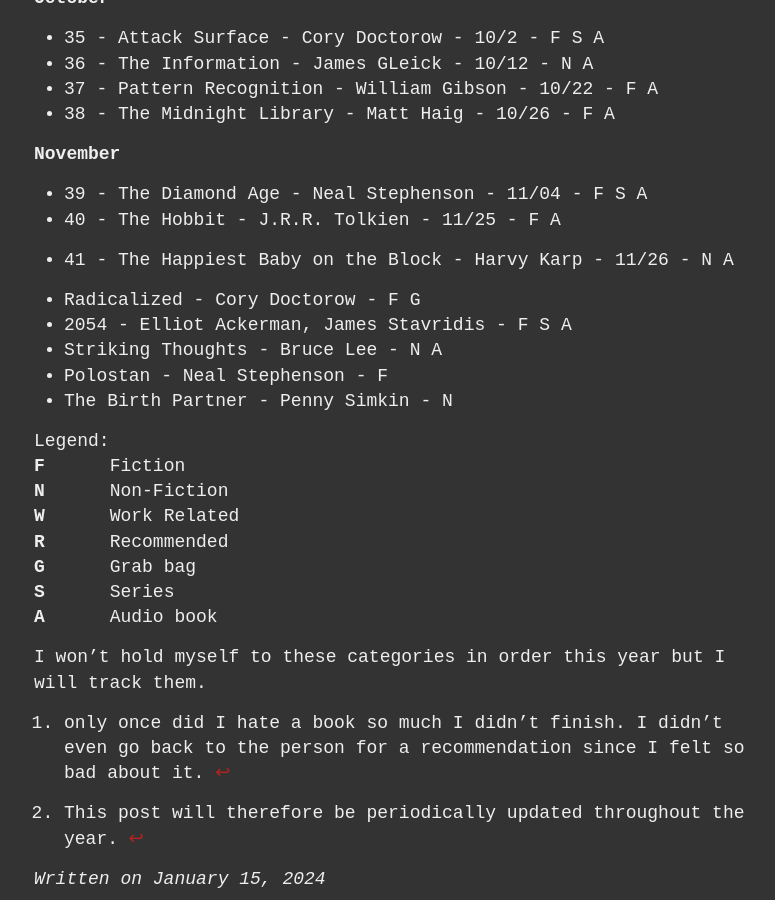
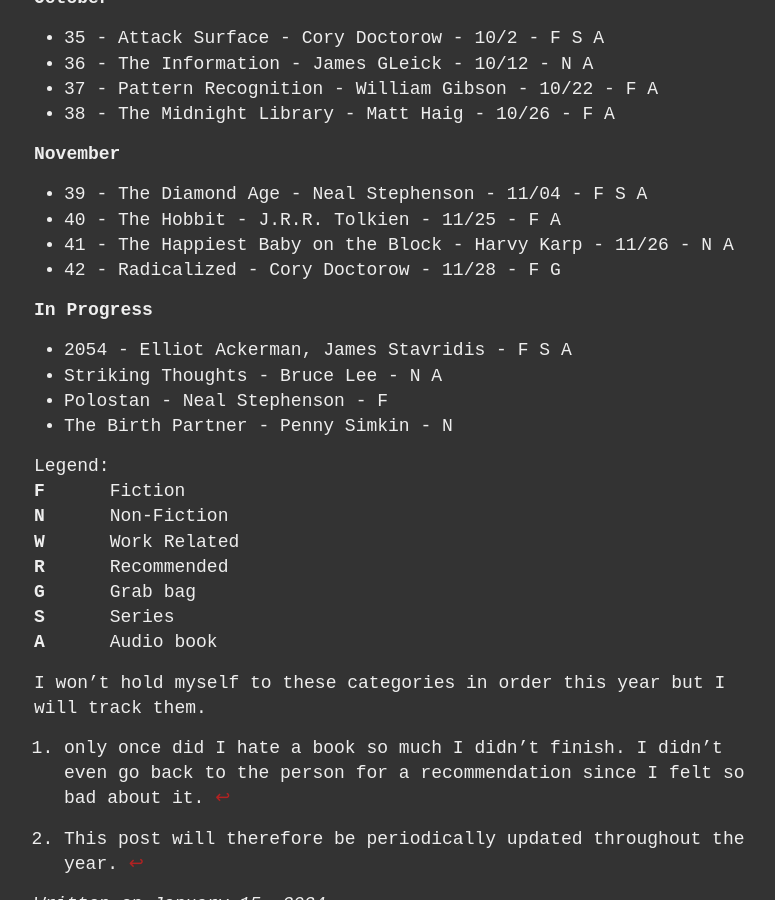
Before and after one commit to ninjajoe9/ninjajoe9.github.io, a Jekyll site: the page built from _posts/2024-01-15-Books-for-2024.md, in a window 1280 px wide and 900 px high, scrolled down 2950 px. Shown: the whole window, without its empty margins (246-1021 px from the left). Built offline with Jekyll 4.4.1, drawn with Linux system fonts in a browser that asks for light colours; our own code applies the rules of GitHub Pages for plain Markdown files.

Commit message:
Add book to 2024 booklist

```diff
--- a/_posts/2024-01-15-Books-for-2024.md
+++ b/_posts/2024-01-15-Books-for-2024.md
@@ -65,7 +65,6 @@
 - 29 - The Bezzle - - Cory Doctorow - 8/29 - F S A
 - 30 - The Call of Cthulhu - H.P. Lovecraft - 8/31 = F G A
 
-
 **September**
 
 - 31 - Expecting Better - Emily Oster - 9/3 - N R
@@ -85,8 +84,11 @@
 - 39 - The Diamond Age - Neal Stephenson - 11/04 - F S A
 - 40 - The Hobbit - J.R.R. Tolkien - 11/25 - F A
 - 41 - The Happiest Baby on the Block - Harvy Karp - 11/26 - N A
+- 42 - Radicalized - Cory Doctorow - 11/28 - F G
 
-- Radicalized - Cory Doctorow - F G
+
+**In Progress**
+
 - 2054 - Elliot Ackerman, James Stavridis - F S A
 - Striking Thoughts - Bruce Lee - N A
 - Polostan - Neal Stephenson -  F
```
